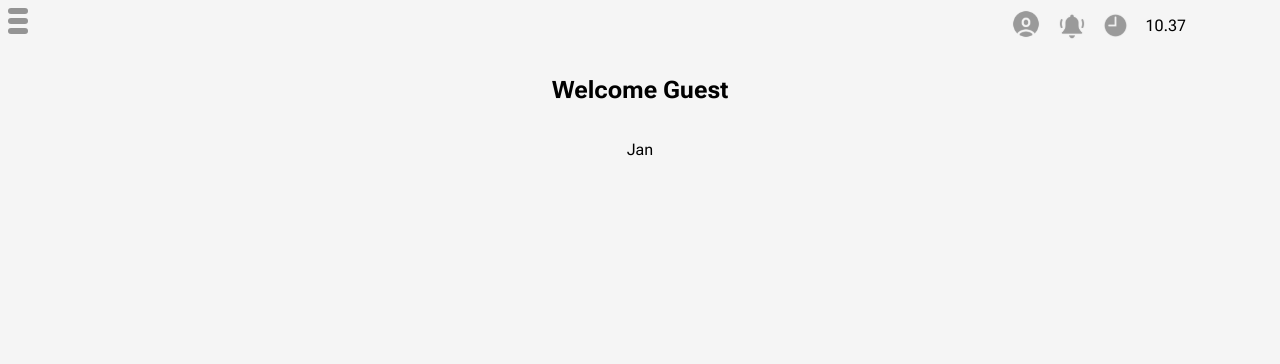
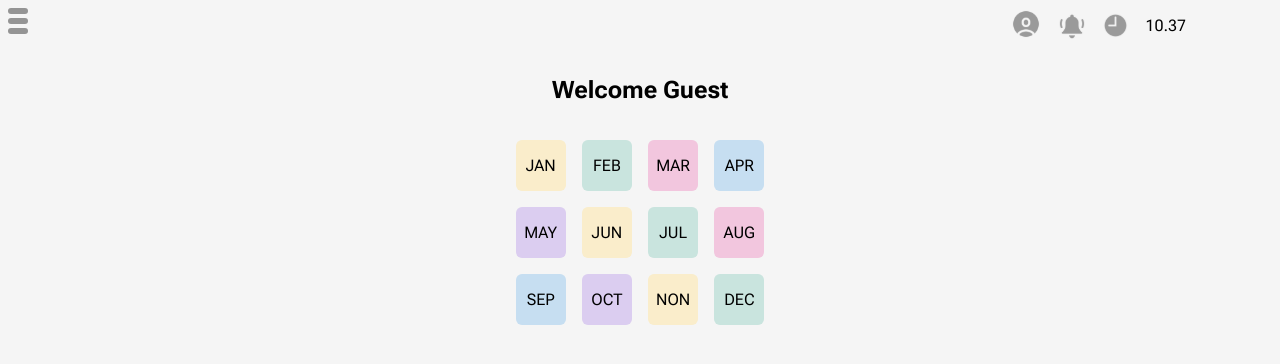
Before and after one commit to Chrstjan/React-Book.it, a React (Vite) app: page / in a window 1280 px wide. Shown: the top 364 px of the page. Built offline with nearby package versions, Linux system fonts and the light colour scheme; no server answers.

Commit message:
Made the months have colors + made toastbar appear for functions

```diff
--- a/package.json
+++ b/package.json
@@ -16,6 +16,7 @@
     "react-dom": "^18.3.1",
     "react-hook-form": "^7.54.0",
     "react-router-dom": "^6.26.2",
+    "react-toastify": "^10.0.6",
     "sass": "^1.79.3"
   },
   "devDependencies": {
--- a/src/App.jsx
+++ b/src/App.jsx
@@ -1,6 +1,7 @@
 import { BrowserRouter as Router } from "react-router-dom";
 import { PageRouter } from "./router/PageRouter";
 import "./App.scss";
+import "react-toastify/dist/ReactToastify.css";
 
 function App() {
   return (
--- a/src/components/Event/Event.jsx
+++ b/src/components/Event/Event.jsx
@@ -16,7 +16,7 @@ export const Event = ({ data, action }) => {
       <h2>Events this month</h2>
       {data?.map((item) => {
         return (
-          <div className={s.eventContainer}>
+          <div key={item.id} className={s.eventContainer}>
             <span className={s.event}>
               <p>{item.title}</p>
               <p>{item.location}</p>
--- a/src/components/EventForm/EventForm.jsx
+++ b/src/components/EventForm/EventForm.jsx
@@ -3,6 +3,7 @@ import { Icon } from "../Icon/Icon";
 import s from "./EventForm.module.scss";
 import { useContext } from "react";
 import { UserContext } from "../../context/UserContext";
+import { ToastContainer, toast } from "react-toastify";
 
 export const EventForm = ({ endpoint, method, eventData, btnText }) => {
   const { user } = useContext(UserContext);
@@ -14,6 +15,8 @@ export const EventForm = ({ endpoint, method, eventData, btnText }) => {
   } = useForm({
     mode: "all",
   });
+
+  const notify = () => toast("Ticket created");
 
   const handleFormSubmit = async (data) => {
     console.log("Event data", data);
@@ -45,6 +48,7 @@ export const EventForm = ({ endpoint, method, eventData, btnText }) => {
     }
     const eventData = await res.json();
     console.log("Created Event Data", eventData);
+    notify();
   };
 
   return (
@@ -67,7 +71,7 @@ export const EventForm = ({ endpoint, method, eventData, btnText }) => {
             id="title"
             name="title"
             placeholder="Malk de Koijn"
-            defaultValue={eventData.title ? eventData.title : null}
+            defaultValue={eventData?.title ? eventData?.title : null}
           />
           <Icon src="Pencil.svg" type="small" />
           {errors.title ? <span>{errors.title.message}</span> : null}
@@ -90,7 +94,7 @@ export const EventForm = ({ endpoint, method, eventData, btnText }) => {
             id="location"
             name="location"
             placeholder="Trekanten"
-            defaultValue={eventData.location ? eventData.location : null}
+            defaultValue={eventData?.location ? eventData?.location : null}
           />
           <Icon src="Address.svg" type="small" />
           {errors.location ? <span>{errors.location.message}</span> : null}
@@ -113,7 +117,7 @@ export const EventForm = ({ endpoint, method, eventData, btnText }) => {
             id="image"
             name="image"
             placeholder="https://www.imageofmalk..."
-            defaultValue={eventData.image ? eventData.image : null}
+            defaultValue={eventData?.image ? eventData?.image : null}
           />
           <Icon src="Image.svg" type="small" />
           {errors.image ? <span>{errors.image.message}</span> : null}
@@ -136,7 +140,7 @@ export const EventForm = ({ endpoint, method, eventData, btnText }) => {
             id="time"
             name="time"
             placeholder="Kl. 22.00"
-            defaultValue={eventData.time ? eventData.time : null}
+            defaultValue={eventData?.time ? eventData?.time : null}
           />
           <Icon src="Clock.svg" type="small" />
           {errors.time ? <span>{errors.time.message}</span> : null}
@@ -159,7 +163,7 @@ export const EventForm = ({ endpoint, method, eventData, btnText }) => {
             id="date"
             name="date"
             placeholder="14/11-2025"
-            defaultValue={eventData.date ? eventData.date : null}
+            defaultValue={eventData?.date ? eventData?.date : null}
           />
           <Icon src="Calendar.svg" type="small" />
           {errors.date ? <span>{errors.date.message}</span> : null}
@@ -179,12 +183,25 @@ export const EventForm = ({ endpoint, method, eventData, btnText }) => {
           })}
           id="description"
           name="description"
-          defaultValue={eventData.description ? eventData.description : null}
+          defaultValue={eventData?.description ? eventData?.description : null}
         ></textarea>
         <div className={s.formFooter}>
           <input type="submit" value={btnText} />
         </div>
       </fieldset>
+      <ToastContainer
+        position="bottom-center"
+        autoClose={5000}
+        hideProgressBar={false}
+        newestOnTop={false}
+        closeOnClick
+        rtl={false}
+        pauseOnFocusLoss
+        draggable
+        pauseOnHover
+        theme="dark"
+        transition:Bounce
+      />
     </form>
   );
 };
--- a/src/components/LoginForm/LoginForm.jsx
+++ b/src/components/LoginForm/LoginForm.jsx
@@ -5,6 +5,7 @@ import { useContext } from "react";
 import { UserContext } from "../../context/UserContext";
 import { Link } from "react-router-dom";
 import { Icon } from "../Icon/Icon";
+import { ToastContainer, toast } from "react-toastify";
 
 export const LoginForm = ({ headerText, subText }) => {
   const { user, loginUser } = useContext(UserContext);
@@ -16,6 +17,8 @@ export const LoginForm = ({ headerText, subText }) => {
   } = useForm({
     mode: "all",
   });
+
+  const notify = () => toast("Login successful");
 
   const handleFormSubmit = async (data) => {
     console.log(data);
@@ -45,12 +48,9 @@ export const LoginForm = ({ headerText, subText }) => {
 
     if (userData) {
       loginUser(userData);
+      notify();
     }
   };
-
-  useEffect(() => {
-    console.log("User context:", user);
-  }, [user]);
 
   return (
     <form onSubmit={handleSubmit(handleFormSubmit)} className={s.formStyling}>
@@ -111,6 +111,19 @@ export const LoginForm = ({ headerText, subText }) => {
           <input type="submit" value="Sign in" />
         </div>
       </fieldset>
+      <ToastContainer
+        position="bottom-center"
+        autoClose={5000}
+        hideProgressBar={false}
+        newestOnTop={false}
+        closeOnClick
+        rtl={false}
+        pauseOnFocusLoss
+        draggable
+        pauseOnHover
+        theme="dark"
+        transition:Bounce
+      />
     </form>
   );
 };
--- a/src/components/Month/Month.jsx
+++ b/src/components/Month/Month.jsx
@@ -1,3 +1,32 @@
-export const Month = ({ text, action }) => {
-  return <div onClick={action}>{text}</div>;
+import s from "./Month.module.scss";
+
+export const Month = ({ action }) => {
+  const months = [
+    "JAN",
+    "FEB",
+    "MAR",
+    "APR",
+    "MAY",
+    "JUN",
+    "JUL",
+    "AUG",
+    "SEP",
+    "OCT",
+    "NON",
+    "DEC",
+  ];
+  const colors = ["yellow", "green", "red", "blue", "purple"];
+
+  return (
+    <section className={s.monthContainer}>
+      {months.map((item, index) => {
+        const monthColor = colors[index % colors.length];
+        return (
+          <div className={`${s[monthColor]}`} key={item} onClick={action}>
+            {item}
+          </div>
+        );
+      })}
+    </section>
+  );
 };
--- /dev/null
+++ b/src/components/Month/Month.module.scss
@@ -0,0 +1,34 @@
+@use "../../styles/mixins" as m;
+@use "../../styles/variables" as *;
+
+.monthContainer {
+  display: grid;
+  grid-template-columns: repeat(4, 1fr);
+  gap: 1rem;
+
+  div {
+    padding: 1rem 0.5rem;
+    text-align: center;
+    border-radius: 6px;
+
+    &.yellow {
+      background: $yellow-color;
+    }
+
+    &.green {
+      background: $grey-color;
+    }
+
+    &.red {
+      background: $pink-color;
+    }
+
+    &.blue {
+      background: $blue-color;
+    }
+
+    &.purple {
+      background: $purple-color;
+    }
+  }
+}
--- a/src/components/SignUpForm/SignUpForm.jsx
+++ b/src/components/SignUpForm/SignUpForm.jsx
@@ -2,6 +2,7 @@ import { useForm } from "react-hook-form";
 import s from "./SignUpForm.module.scss";
 import { Icon } from "../Icon/Icon";
 import { Link } from "react-router-dom";
+import { ToastContainer, toast } from "react-toastify";
 
 export const SignUpForm = ({ headerText, subText }) => {
   const {
@@ -11,6 +12,8 @@ export const SignUpForm = ({ headerText, subText }) => {
   } = useForm({
     mode: "all",
   });
+
+  const notify = () => toast("Sign up successful");
 
   const handleFormSubmit = async (data) => {
     console.log(data);
@@ -39,6 +42,7 @@ export const SignUpForm = ({ headerText, subText }) => {
     }
     const userData = await res.json();
     console.log("User", userData);
+    notify();
   };
   return (
     <form onSubmit={handleSubmit(handleFormSubmit)} className={s.formStyling}>
@@ -144,6 +148,19 @@ export const SignUpForm = ({ headerText, subText }) => {
           <input type="submit" value="Sign up" />
         </div>
       </fieldset>
+      <ToastContainer
+        position="bottom-center"
+        autoClose={5000}
+        hideProgressBar={false}
+        newestOnTop={false}
+        closeOnClick
+        rtl={false}
+        pauseOnFocusLoss
+        draggable
+        pauseOnHover
+        theme="dark"
+        transition:Bounce
+      />
     </form>
   );
 };
--- a/src/pages/LandingPage.jsx
+++ b/src/pages/LandingPage.jsx
@@ -5,6 +5,7 @@ import { UserContext } from "../context/UserContext";
 import { useState } from "react";
 import { useEffect } from "react";
 import { Event } from "../components/Event/Event";
+import { ToastContainer, toast } from "react-toastify";
 
 export const LandingPage = () => {
   const { user } = useContext(UserContext);
@@ -13,6 +14,8 @@ export const LandingPage = () => {
   const handleMonthClick = () => {
     console.log("lol");
   };
+
+  const notify = () => toast("Ticket deleted");
 
   const handleDeleteTicket = async (ticketID) => {
     if (user.accessToken) {
@@ -29,6 +32,7 @@ export const LandingPage = () => {
         setEvents((prevEvents) =>
           prevEvents.filter((event) => event.id !== ticketID)
         );
+        notify();
       }
     }
   };
@@ -66,10 +70,23 @@ export const LandingPage = () => {
         ) : (
           <h2>Welcome Guest</h2>
         )}
-        <Month text="Jan" action={() => handleMonthClick()} />
+        <Month action={() => handleMonthClick()} />
         {events.length > 0 ? (
           <Event data={events} action={handleDeleteTicket} />
         ) : null}
+        <ToastContainer
+          position="bottom-center"
+          autoClose={5000}
+          hideProgressBar={false}
+          newestOnTop={false}
+          closeOnClick
+          rtl={false}
+          pauseOnFocusLoss
+          draggable
+          pauseOnHover
+          theme="dark"
+          transition:Bounce
+        />
       </Wrapper>
     </>
   );
```
Also changed, not shown: 1 other file (tests, documents, lock files or other folders).
